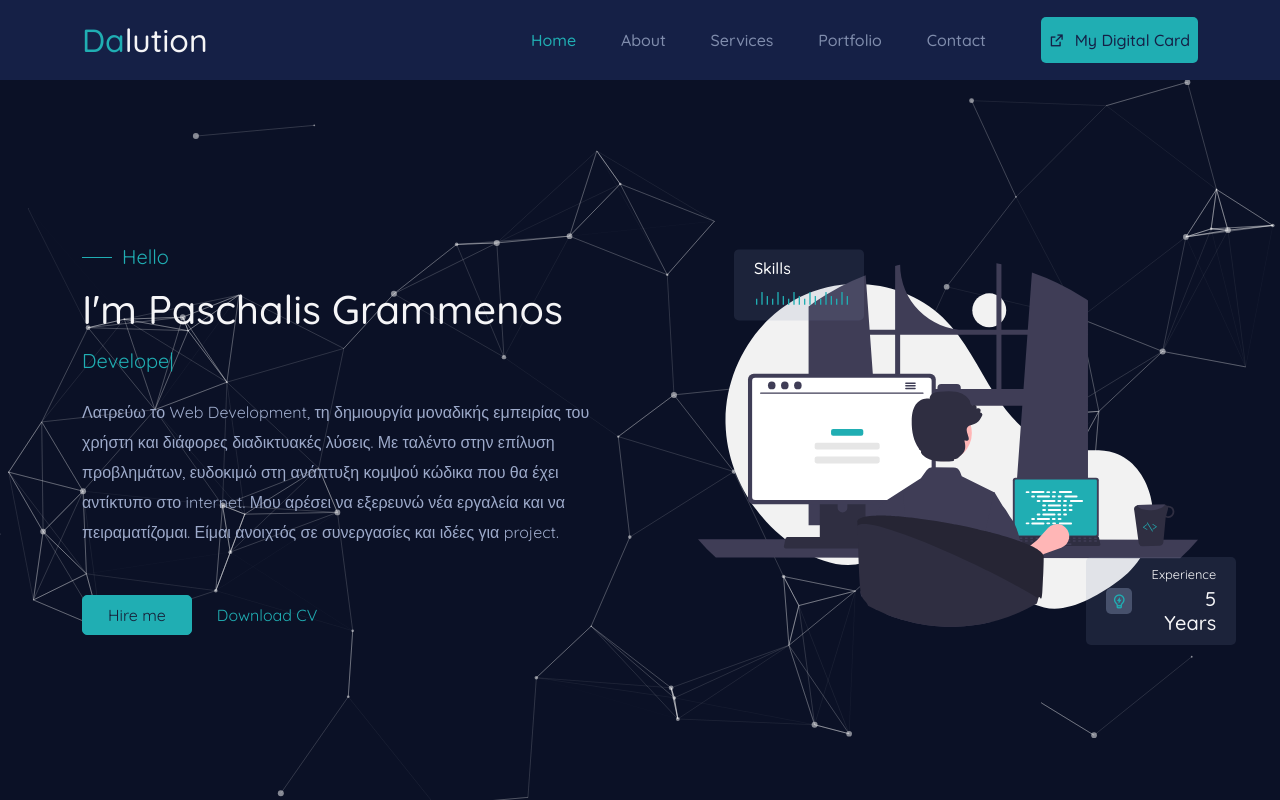
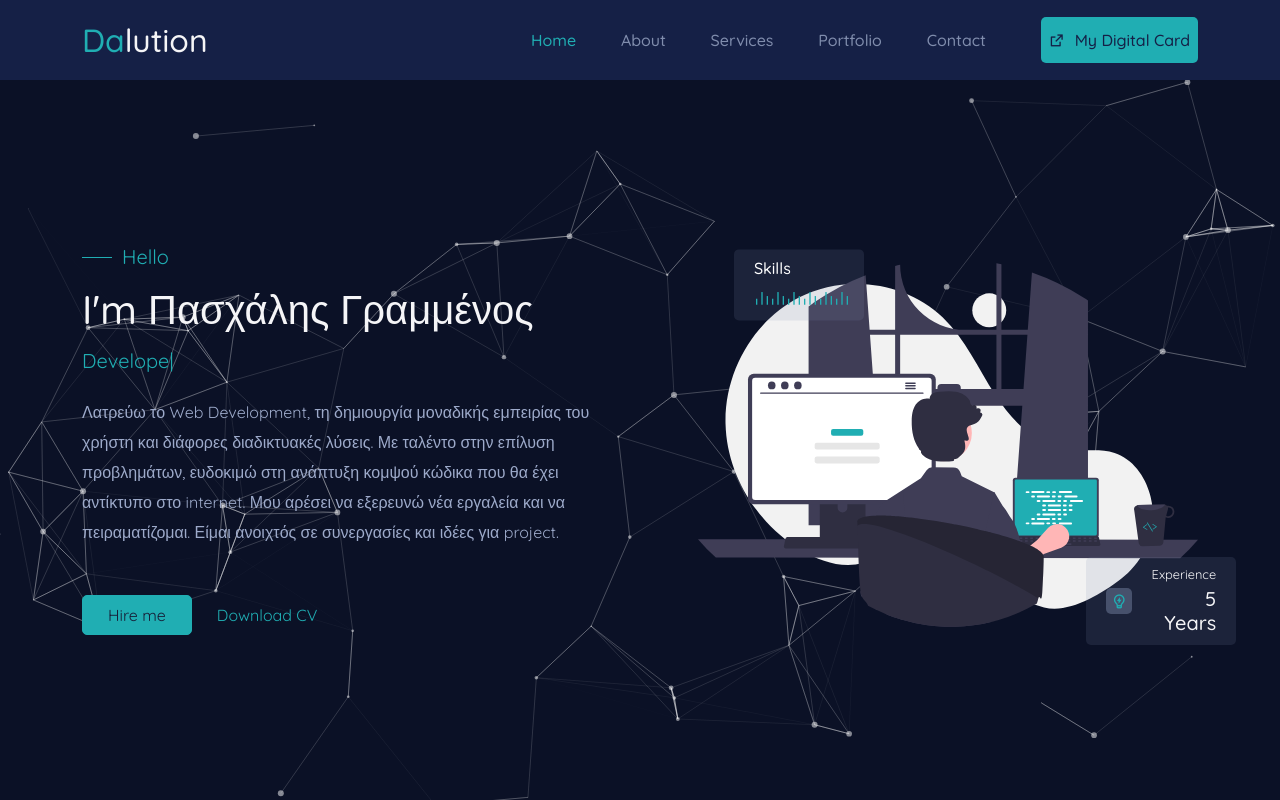
Before and after one commit to gpasxalis/nextjs-portfolio, a Next.js app: page / in a window 1280 px wide. Shown: the top 800 px of the page. Built offline with nearby package versions, Linux system fonts and the light colour scheme.

Commit message:
Fixes test

```diff
--- a/src/components/Hero/Hero.jsx
+++ b/src/components/Hero/Hero.jsx
@@ -1,13 +1,13 @@
 "use client";
 
-import {React, useCallback, useRef, useEffect} from "react";
+import { React, useCallback, useRef, useEffect } from "react";
 import SectionSubtitle from "../utils/SectionSubtitle";
 import { Container, Row, Col } from "reactstrap";
 import Image from "next/image";
 import Link from "next/link";
 import Typed from "typed.js";
 import heroImg from "../../../public/images/developer.svg";
-import classes from "./hero.module.css"
+import classes from "./hero.module.css";
 
 import Particles from "react-tsparticles";
 import { loadFull } from "tsparticles";
@@ -52,12 +52,19 @@ const Hero = () => {
           <Col lg="6" md="6">
             <div className={`${classes.hero__content}`}>
               <SectionSubtitle subtitle="Hello" />
-              <h2 className="mt-3 mb-3 white_heading">I&apos;m Paschalis Grammenos</h2>
-              <h5 className="mb-4"><span className="typed-text" ref={typedTextRef}></span></h5>
+              <h2 className="mt-3 mb-3 white_heading">
+                I&apos;m Πασχάλης Γραμμένος
+              </h2>
+              <h5 className="mb-4">
+                <span className="typed-text" ref={typedTextRef}></span>
+              </h5>
               <p>
-                Λατρεύω το Web Development, τη δημιουργία μοναδικής εμπειρίας του χρήστη και διάφορες διαδικτυακές λύσεις.
-                Με ταλέντο στην επίλυση προβλημάτων, ευδοκιμώ στη ανάπτυξη κομψού κώδικα που θα έχει αντίκτυπο στο internet.
-                Μου αρέσει να εξερευνώ νέα εργαλεία και να πειραματίζομαι. Είμαι ανοιχτός σε συνεργασίες και ιδέες για project.
+                Λατρεύω το Web Development, τη δημιουργία μοναδικής εμπειρίας
+                του χρήστη και διάφορες διαδικτυακές λύσεις. Με ταλέντο στην
+                επίλυση προβλημάτων, ευδοκιμώ στη ανάπτυξη κομψού κώδικα που θα
+                έχει αντίκτυπο στο internet. Μου αρέσει να εξερευνώ νέα εργαλεία
+                και να πειραματίζομαι. Είμαι ανοιχτός σε συνεργασίες και ιδέες
+                για project.
               </p>
               <div className="mt-5">
                 <button className="primary__btn">
```
Lines whose indentation alone changed are shown as unchanged.
